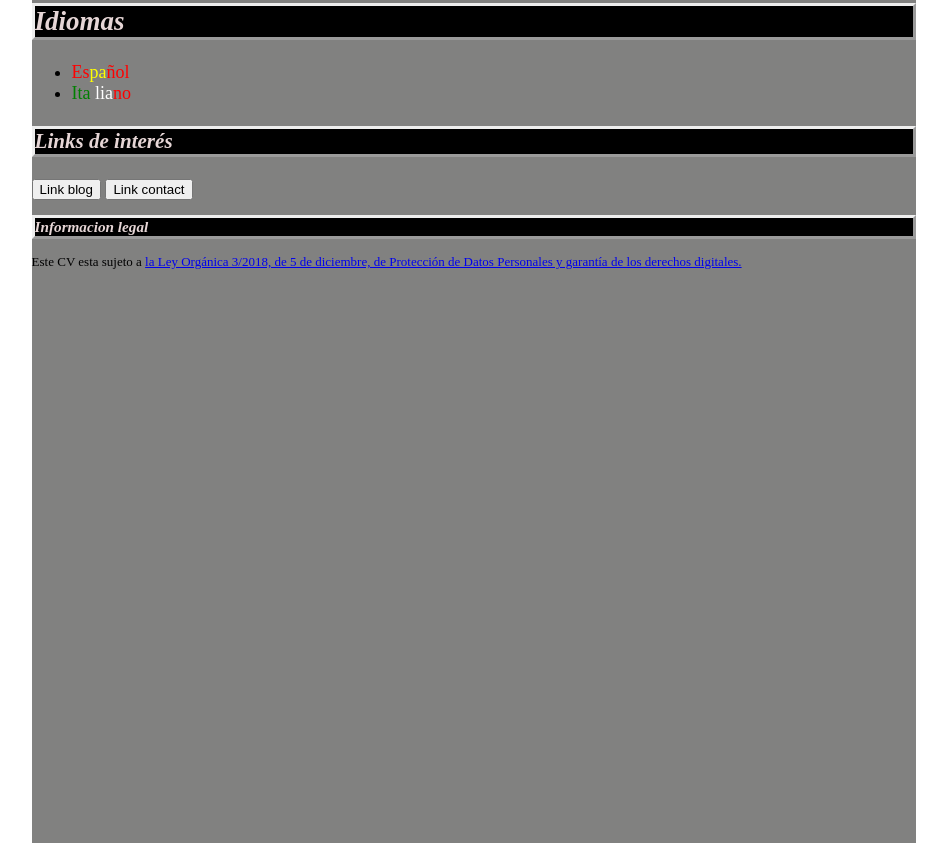
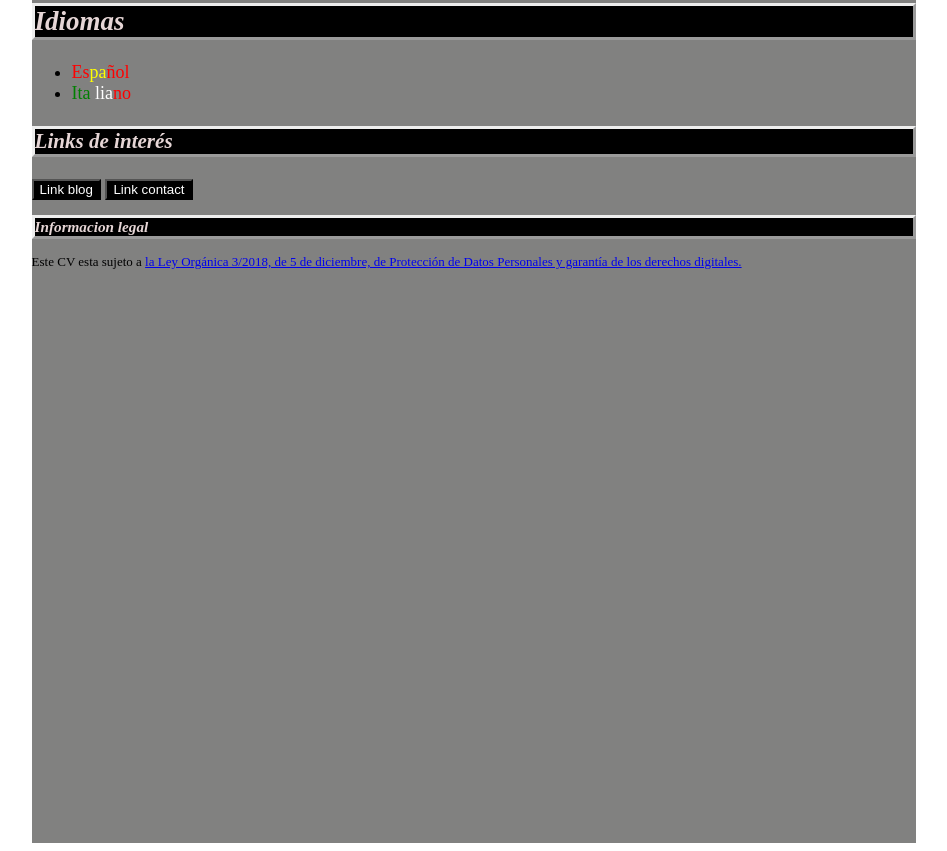
Before and after one commit to EnzoACL/CV-Blog, a plain HTML site: page src/index.html in a window 1280 px wide. Shown: the part 765-1616 px from the top of the page, without its empty margins (166-1113 px from the left). Drawn offline with Linux system fonts and the light colour scheme; a script that the page names is missing.

Commit message:
Cambio de colores en css

```diff
--- a/src/styles/style.css
+++ b/src/styles/style.css
@@ -19,5 +19,6 @@ h1,h2, h3
 
 footer {text-align: justify;
     font-size:small;}
-p {display: inline;}
+button {color: rgb(255, 255, 255);
+background-color: black;}
     /* comentario */
```
